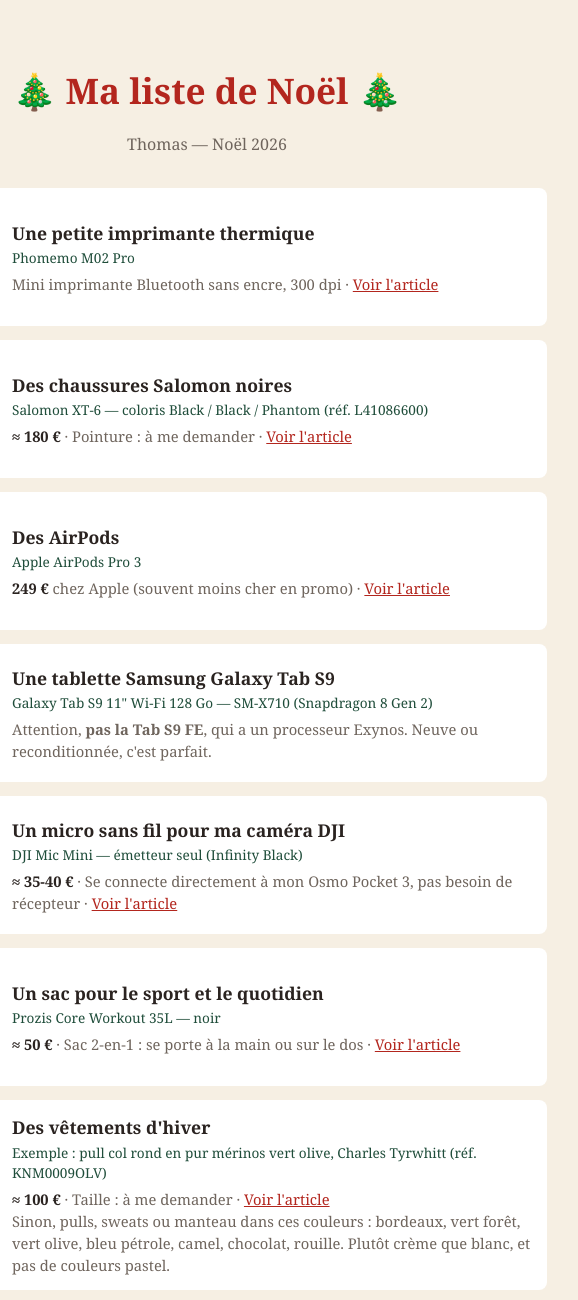
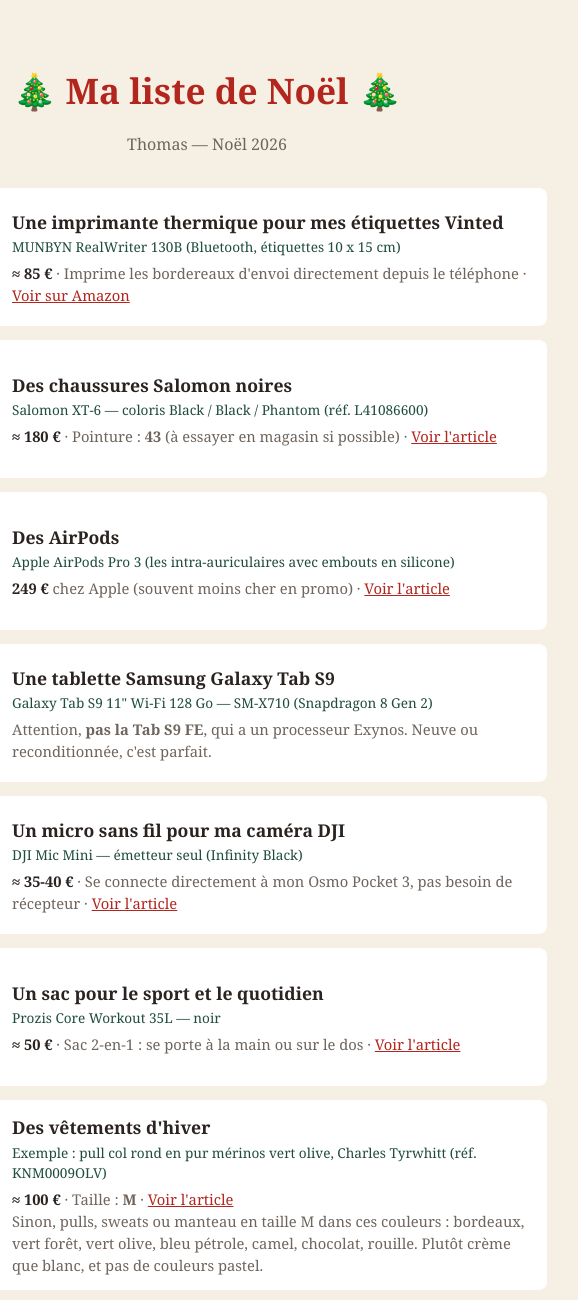
Before and after one commit to Thavissay/Liste-Noel-Thomas, a plain HTML site: page index.html in a window 1280 px wide. Shown: the top 1300 px of the page, 433-1011 px from the left. Drawn offline with Linux system fonts and the light colour scheme.

Commit message:
Imprimante Vinted, pointure 43, taille M, précisions AirPods
Co-Authored-By: Claude Opus 5.5 <noreply@anthropic.com>
Claude-Session: https://claude.ai/code/session_01SMM1snUFEU974V1VfuuQqM

```diff
--- a/index.html
+++ b/index.html
@@ -61,11 +61,11 @@
        Si une photo ne charge pas, l'emoji s'affiche à la place. -->
 
   <li>
-    <div class="photo">🖨️<img src="https://static01.galaxus.com/productimages/5/4/1/5/2/7/4/3/2/3/4/3/3/9/6/9/7/0/277c0aef-7785-4e6b-bd49-10d0e98f51c8.jpg_sea.jpeg" alt="Phomemo M02 Pro" onerror="this.remove()"></div>
+    <div class="photo">🖨️<img src="https://pisces.bbystatic.com/image2/BestBuy_US/images/products/71aeb03a-bd59-4627-b033-7d20afcfd80f.jpg;maxHeight=600;maxWidth=600?format=webp" alt="MUNBYN RealWriter 130B" onerror="this.remove()"></div>
     <div>
-      <div class="nom">Une petite imprimante thermique</div>
-      <div class="ref">Phomemo M02 Pro</div>
-      <div class="infos">Mini imprimante Bluetooth sans encre, 300 dpi · <a href="https://phomemo.com/fr/products/m02-pro-portable-printer" target="_blank">Voir l'article</a></div>
+      <div class="nom">Une imprimante thermique pour mes étiquettes Vinted</div>
+      <div class="ref">MUNBYN RealWriter 130B (Bluetooth, étiquettes 10 x 15 cm)</div>
+      <div class="infos"><span class="prix">≈ 85 €</span> · Imprime les bordereaux d'envoi directement depuis le téléphone · <a href="https://www.amazon.fr/s?k=MUNBYN+RealWriter+130B" target="_blank">Voir sur Amazon</a></div>
     </div>
   </li>
 
@@ -74,7 +74,7 @@
     <div>
       <div class="nom">Des chaussures Salomon noires</div>
       <div class="ref">Salomon XT-6 — coloris Black / Black / Phantom (réf. L41086600)</div>
-      <div class="infos"><span class="prix">≈ 180 €</span> · Pointure : à me demander · <a href="https://www.hhv.de/en/clothing/item/salomon-xt-6-black-black-phantom-882004" target="_blank">Voir l'article</a></div>
+      <div class="infos"><span class="prix">≈ 180 €</span> · Pointure : <b>43</b> (à essayer en magasin si possible) · <a href="https://www.hhv.de/en/clothing/item/salomon-xt-6-black-black-phantom-882004" target="_blank">Voir l'article</a></div>
     </div>
   </li>
 
@@ -82,7 +82,7 @@
     <div class="photo">🎧<img src="https://store.storeimages.cdn-apple.com/1/as-images.apple.com/is/airpods-pro-3-hero-select-202509?wid=600&hei=600&fmt=jpeg&qlt=90" alt="AirPods Pro 3" onerror="this.remove()"></div>
     <div>
       <div class="nom">Des AirPods</div>
-      <div class="ref">Apple AirPods Pro 3</div>
+      <div class="ref">Apple AirPods Pro 3 (les intra-auriculaires avec embouts en silicone)</div>
       <div class="infos"><span class="prix">249 €</span> chez Apple (souvent moins cher en promo) · <a href="https://www.apple.com/fr/shop/buy-airpods/airpods-pro-3" target="_blank">Voir l'article</a></div>
     </div>
   </li>
@@ -119,8 +119,8 @@
     <div>
       <div class="nom">Des vêtements d'hiver</div>
       <div class="ref">Exemple : pull col rond en pur mérinos vert olive, Charles Tyrwhitt (réf. KNM0009OLV)</div>
-      <div class="infos"><span class="prix">≈ 100 €</span> · Taille : à me demander · <a href="https://www.charlestyrwhitt.com/fr/pull-en-pur-m%C3%A9rinos-%C3%A0-col-rond---vert-olive/KNM0009OLV.html" target="_blank">Voir l'article</a><br>
-      Sinon, pulls, sweats ou manteau dans ces couleurs : bordeaux, vert forêt, vert olive, bleu pétrole, camel, chocolat, rouille. Plutôt crème que blanc, et pas de couleurs pastel.</div>
+      <div class="infos"><span class="prix">≈ 100 €</span> · Taille : <b>M</b> · <a href="https://www.charlestyrwhitt.com/fr/pull-en-pur-m%C3%A9rinos-%C3%A0-col-rond---vert-olive/KNM0009OLV.html" target="_blank">Voir l'article</a><br>
+      Sinon, pulls, sweats ou manteau en taille M dans ces couleurs : bordeaux, vert forêt, vert olive, bleu pétrole, camel, chocolat, rouille. Plutôt crème que blanc, et pas de couleurs pastel.</div>
     </div>
   </li>
 
```
